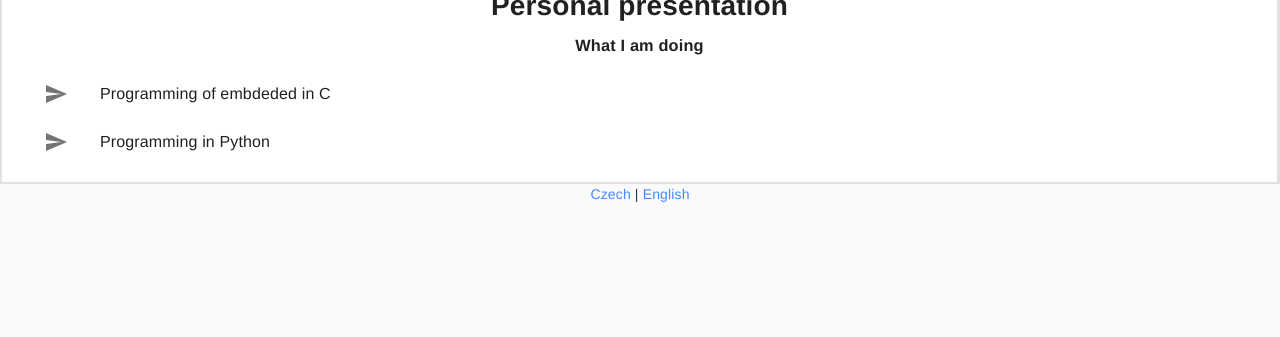
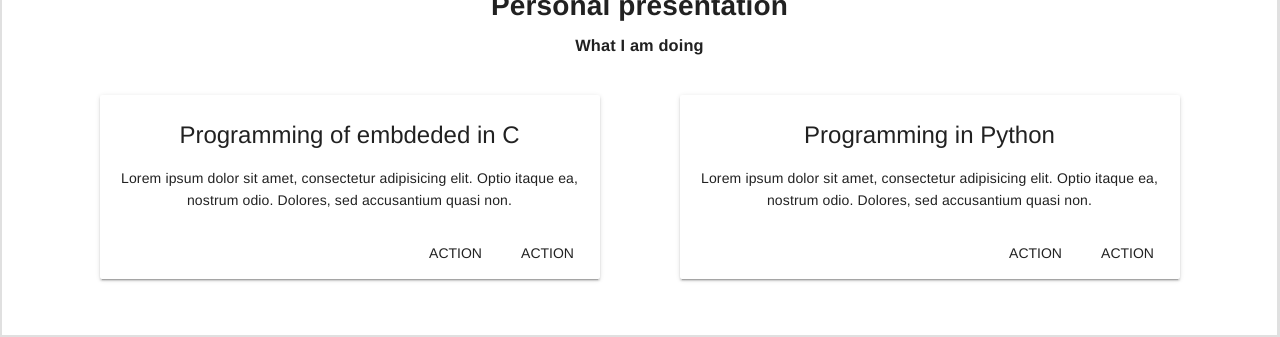
Before and after one commit to rici4kubicek/personal-presentation, a Vue app: page / in a window 1280 px wide. Shown: the part 305-642 px from the top of the page. Built offline with nearby package versions, Linux system fonts and the light colour scheme.

Commit message:
Update index

```diff
--- a/src/App.vue
+++ b/src/App.vue
@@ -8,7 +8,7 @@
         <span class="md-title">{{ $t("app.title") }}</span>
       </md-app-toolbar>
 
-      <md-app-drawer :md-active.sync="menuVisible">
+      <md-app-drawer :md-active.sync="menuVisible" md-swipeable>
         <md-toolbar class="md-transparent" md-elevation="0">{{
           $t("menu.navigation")
         }}</md-toolbar>
@@ -42,7 +42,9 @@
       </router-link>
       |
       <router-link to="/">
-      <span v-on:click="changeLocale('en')">{{ $t("language.english") }}</span>
+        <span v-on:click="changeLocale('en')">{{
+          $t("language.english")
+        }}</span>
       </router-link>
     </div>
   </div>
--- a/src/locales/cs.json
+++ b/src/locales/cs.json
@@ -9,7 +9,7 @@
   "index.meta.title": "Domovská stránka",
   "index.title": "Osobní prezentace",
   "index.work.header": "Čemu se věnuji",
-  "index.work.item1": "Programování embdeded zařízení v jazyce C",
+  "index.work.item1": "Programování embdeded v jazyce C",
   "index.work.item2": "Programování v jazyce Python",
   "contact.meta.title": "Kontakty"
 }
--- a/src/pages/Index.vue
+++ b/src/pages/Index.vue
@@ -2,19 +2,44 @@
   <div class="index">
     <h1>{{ $t("index.title") }}</h1>
     <h3>{{ $t("index.work.header") }}</h3>
-    <div class="md-alignment-center">
-      <md-list>
-        <md-list-item>
-          <md-icon>send</md-icon>
-          <span class="md-list-item-text">{{ $t("index.work.item1") }}</span>
-        </md-list-item>
 
-        <md-list-item>
-          <md-icon>send</md-icon>
-          <span class="md-list-item-text">{{ $t("index.work.item2") }}</span>
-        </md-list-item>
-      </md-list>
-    </div>
+    <md-card md-with-hover>
+      <md-ripple>
+        <md-card-header>
+          <div class="md-title">{{ $t("index.work.item1") }}</div>
+          <!--- <div class="md-subhead">It also have a ripple</div> --->
+        </md-card-header>
+
+        <md-card-content>
+          Lorem ipsum dolor sit amet, consectetur adipisicing elit. Optio itaque
+          ea, nostrum odio. Dolores, sed accusantium quasi non.
+        </md-card-content>
+
+        <md-card-actions>
+          <md-button>Action</md-button>
+          <md-button>Action</md-button>
+        </md-card-actions>
+      </md-ripple>
+    </md-card>
+
+    <md-card md-with-hover>
+      <md-ripple>
+        <md-card-header>
+          <div class="md-title">{{ $t("index.work.item2") }}</div>
+          <!--- <div class="md-subhead">It also have a ripple</div> --->
+        </md-card-header>
+
+        <md-card-content>
+          Lorem ipsum dolor sit amet, consectetur adipisicing elit. Optio itaque
+          ea, nostrum odio. Dolores, sed accusantium quasi non.
+        </md-card-content>
+
+        <md-card-actions>
+          <md-button>Action</md-button>
+          <md-button>Action</md-button>
+        </md-card-actions>
+      </md-ripple>
+    </md-card>
   </div>
 </template>
 
@@ -29,6 +54,12 @@ export default {
 .md-list {
   margin: 15px 0 0;
   text-align: center;
+}
+.md-card {
+  max-width: 500px;
+  margin: 40px;
+  display: inline-block;
+  vertical-align: top;
 }
 h3 {
   margin: 15px 0 0;
```
Lines whose indentation alone changed are shown as unchanged.
